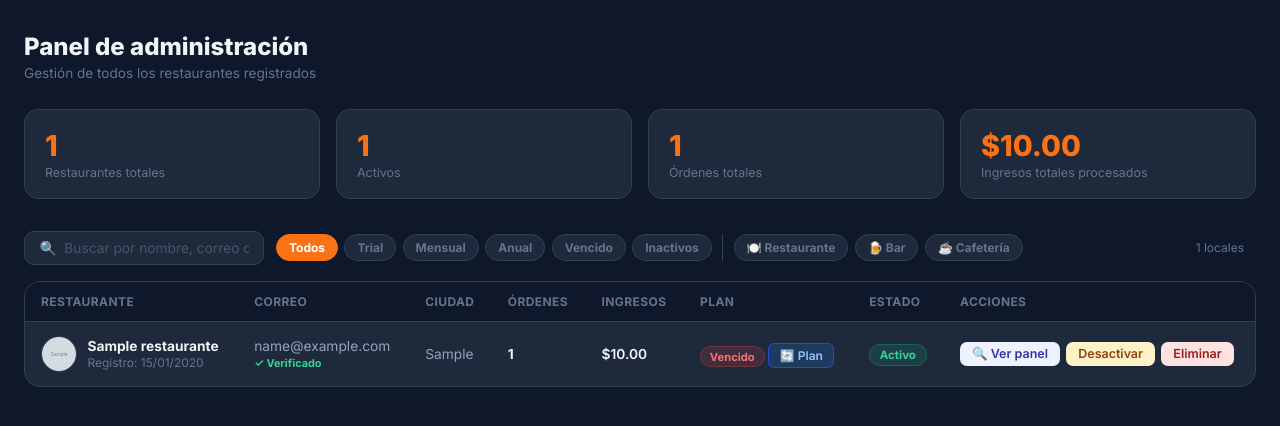
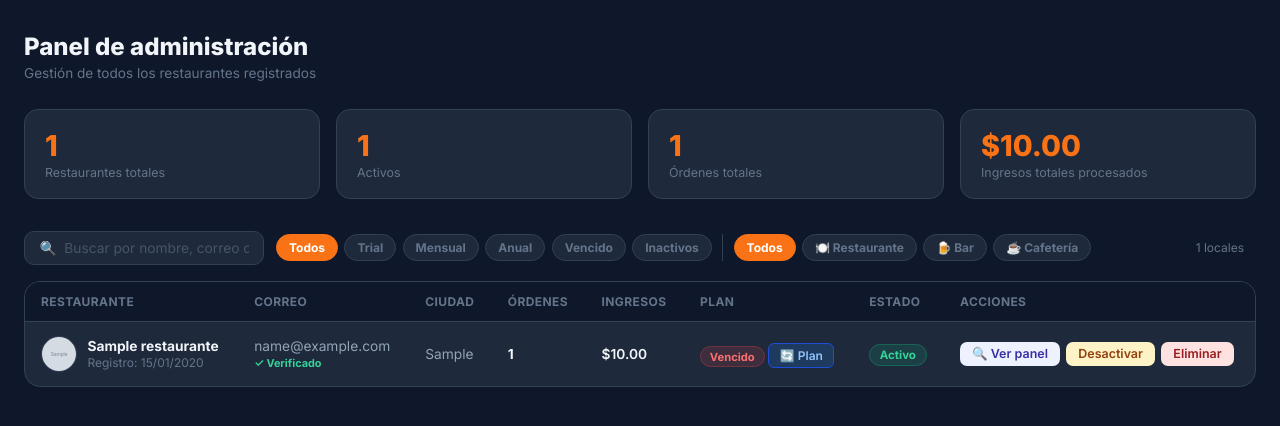
Before and after one commit to colverounmerco-lgtm/carta-digital, a Flask app: template templates/admin/panel.html in a window 1280 px wide. Shown: the part 56-482 px from the top of the page. Run offline with Flask 3, Linux system fonts and the light colour scheme; tables that the repository leaves empty hold one stand-in row (values such as "Sample post"); the template is opened without the code that fills it: values that come from a table or form of the project are taken from there, most other values are stand-ins (such as "Sample title", 1, 10 or a date in 2020); grey boxes marked "Sample" are stand-in pictures; parts of the project's set-up code (start-up, migrations or seed data) failed here and were passed over.

Commit message:
Admin: agregar chip Todos en filtro de categoria
Co-Authored-By: Claude Sonnet 4.6 <noreply@anthropic.com>

```diff
--- a/templates/admin/panel.html
+++ b/templates/admin/panel.html
@@ -263,6 +263,7 @@
       <span class="chip" data-filtro="vencido" data-tipo="plan" onclick="setFiltro(this)">Vencido</span>
       <span class="chip" data-filtro="inactivo" data-tipo="plan" onclick="setFiltro(this)">Inactivos</span>
       <span style="width:1px;background:#334155;align-self:stretch;margin:0 0.25rem"></span>
+      <span class="chip activo" data-filtro="todos" data-tipo="cat" onclick="setFiltro(this)">Todos</span>
       <span class="chip" data-filtro="restaurante" data-tipo="cat" onclick="setFiltro(this)">🍽️ Restaurante</span>
       <span class="chip" data-filtro="bar" data-tipo="cat" onclick="setFiltro(this)">🍺 Bar</span>
       <span class="chip" data-filtro="cafeteria" data-tipo="cat" onclick="setFiltro(this)">☕ Cafetería</span>
```
